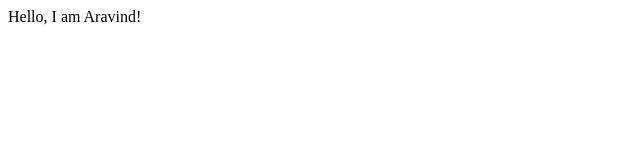
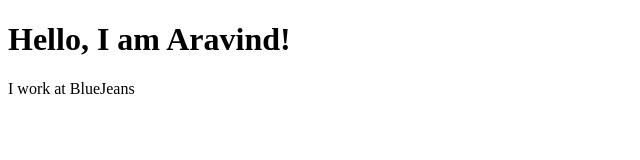
Before and after one commit to AravindHarihar/Mark03-4-5_aravindharihar.com, a plain HTML site: page index.html in a window 1280 px wide. Shown: the whole page, without its empty margins (0-640 px from the left). Drawn offline with Linux system fonts and the light colour scheme.

Commit message:
style: added an extra line

```diff
--- a/index.html
+++ b/index.html
@@ -7,6 +7,7 @@
     <title>Document</title>
 </head>
 <body>
-    Hello, I am Aravind!
+    <h1>Hello, I am Aravind!</h1>
+    <p>I work at BlueJeans</p>
 </body>
 </html>
```
